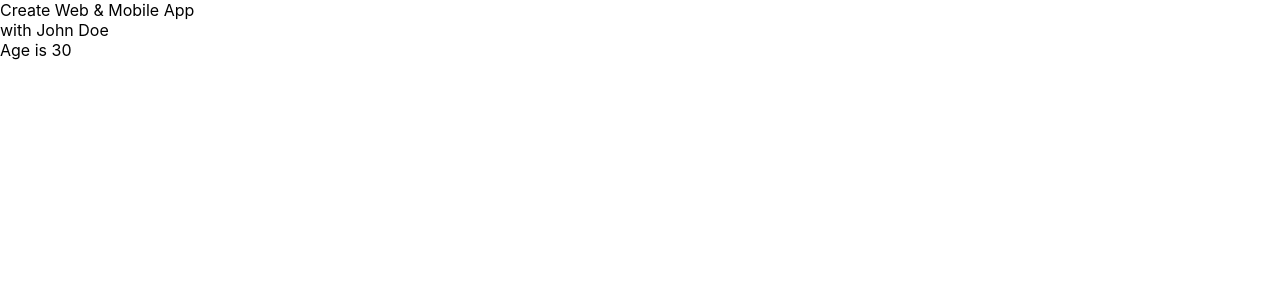
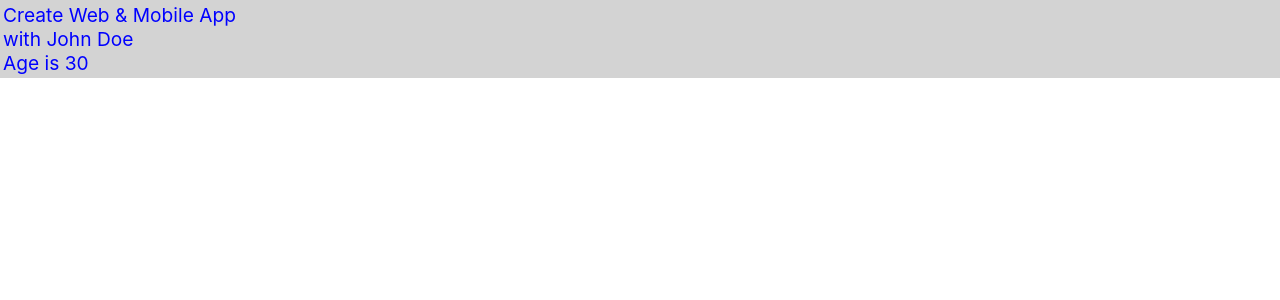
Before and after one commit to thinnak7-jpg/app1, a React (Create React App) app: page / in a window 1280 px wide. Shown: the top 300 px of the page. Built offline with nearby package versions, Linux system fonts and the light colour scheme.

Commit message:
Update App.js with css line

```diff
--- a/src/App.js
+++ b/src/App.js
@@ -9,6 +9,18 @@ function App() {
     name: rname,
     age: age
   };
+  const divStyle = {
+    color: 'blue',
+    backgroundColor: 'lightgray',
+    fontSize: 'larger',
+    padding: '3px',
+  };
+  return ( <div style={divStyle}>
+      Create Web & Mobile App <br />
+      with {user.name} <br />
+      Age is {user.age} <br />
+    </div>
+  );
 
   return (
     <div>
```
